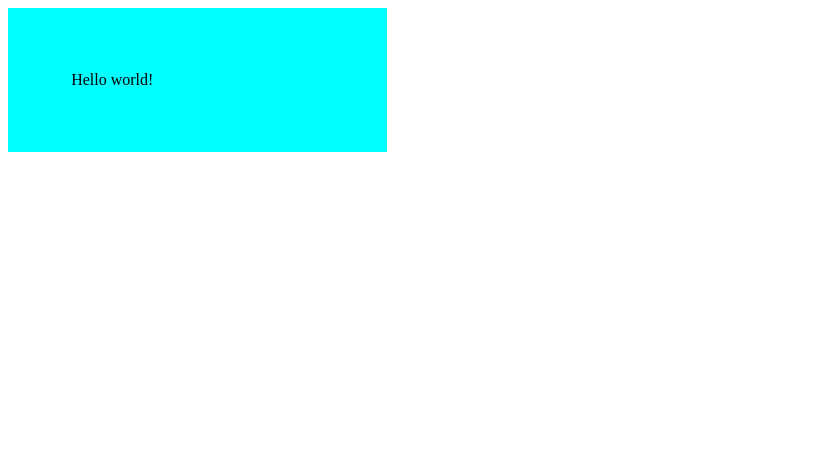
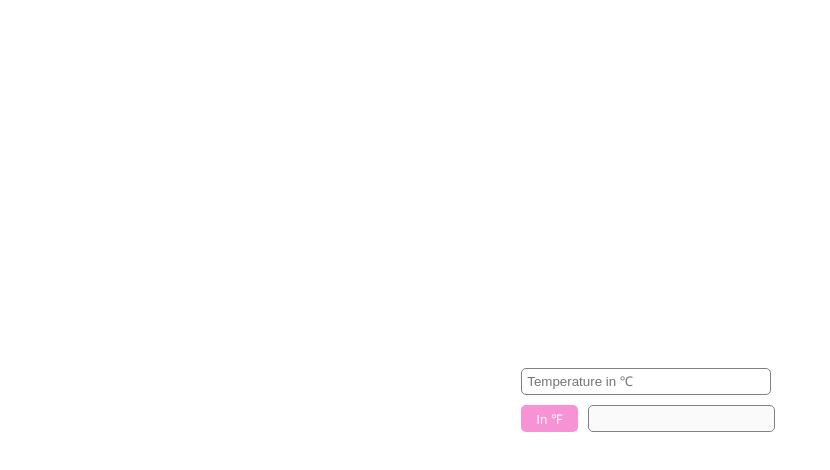
Before and after one commit to a9ata/Lesson1, a plain HTML site: page experiment.html in a window 1280 px wide. Shown: the whole page, without its empty margins (0-830 px from the left). Drawn offline with Linux system fonts and the light colour scheme.

Commit message:
Experiment-with-temperature

```diff
--- a/experiment.html
+++ b/experiment.html
@@ -1,5 +1,5 @@
 <!DOCTYPE html>
-<html lang="en">
+<html lang="en" class="exp1">
 <head>
     <meta charset="UTF-8">
     <meta name="viewport" content="width=device-width, initial-scale=1.0">
@@ -7,9 +7,13 @@
     <title>Experiment</title>
     <link rel="stylesheet" href="style.css">
 </head>
-<body>
+<body class="exp2">
     <div id="box">
-        Hello world!
+        <input type="text" placeholder="Temperature in &#8451;" class="input">
+        <div class="box2">
+            <button id="convert">In &#8457;</button>
+            <input type="text" class="input" disabled>
+        </div>
     </div>
 </body>
 </html>
--- a/style.css
+++ b/style.css
@@ -1,10 +1,41 @@
+html.exp1, body.exp2{
+    margin: 0;
+    height: 100%;
+}
+
+body.exp2{
+    display: flex;
+    justify-content: center;
+    align-items: center;
+}
+
+.input{
+    border-radius: 5px;
+    border: 1px solid grey;
+    padding: 5px;
+    width: 100%;
+
+}
+
+#convert{
+    color: white;
+    width: 30%;
+    border-radius: 5px;
+    border: none;
+    margin-right: 10px;
+    background-color: #f793d5;
+}
+
+.box2{
+    display: flex;
+    width: 107%;
+    margin-top: 10px;
+}
+
 #box{
-    background: cyan;
-    padding: 5%;
-    width: 20%;
+    transition: 1s;
 }
 
 #box:hover{
-    width: 100%;
-    transition: 1s;
+    transform: scale(1.5);
 }
```
Also changed, not shown: 1 other file.
